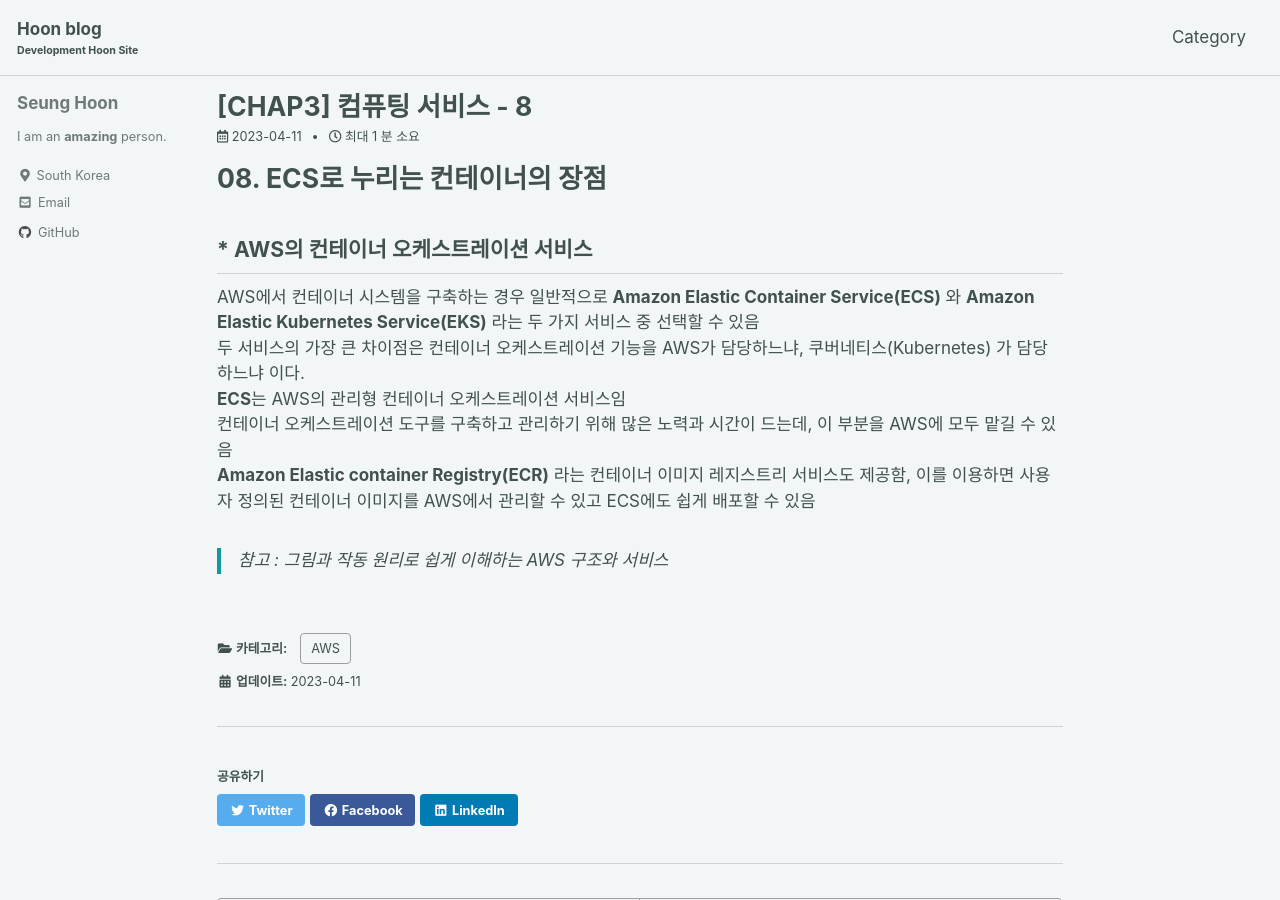
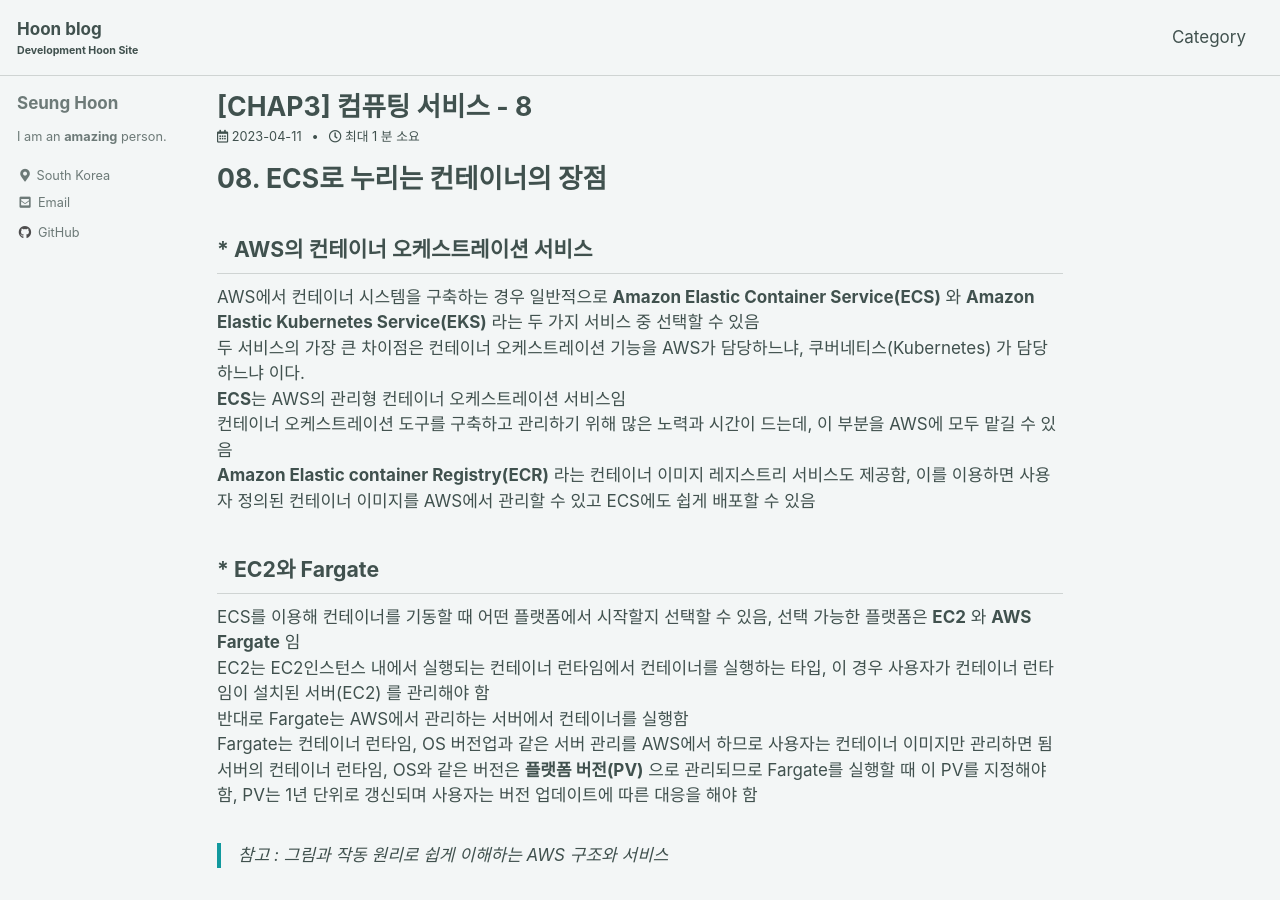
Before and after one commit to ibk01161/ibk01161.github.io, a Jekyll site: the page built from _posts/2023-04-11-aws3_08.md, in a window 1280 px wide and 900 px high. Built offline with Jekyll 4.4.1, drawn with Linux system fonts in a browser that asks for light colours; cached includes are drawn as plain includes.

Commit message:
Add Post

```diff
--- a/_posts/2023-04-11-aws3_08.md
+++ b/_posts/2023-04-11-aws3_08.md
@@ -15,6 +15,15 @@ AWS에서 컨테이너 시스템을 구축하는 경우 일반적으로 **Amazon
 **Amazon Elastic container Registry(ECR)** 라는 컨테이너 이미지 레지스트리 서비스도 제공함, 이를 이용하면 사용자 정의된 컨테이너 이미지를 AWS에서 관리할 수 있고 ECS에도 쉽게 배포할 수 있음
 
 
+## * EC2와 Fargate
+
+ECS를 이용해 컨테이너를 기동할 때 어떤 플랫폼에서 시작할지 선택할 수 있음, 선택 가능한 플랫폼은 **EC2** 와 **AWS Fargate** 임
+EC2는 EC2인스턴스 내에서 실행되는 컨테이너 런타임에서 컨테이너를 실행하는 타입, 이 경우 사용자가 컨테이너 런타임이 설치된 서버(EC2) 를 관리해야 함
+반대로 Fargate는 AWS에서 관리하는 서버에서 컨테이너를 실행함
+Fargate는 컨테이너 런타임, OS 버전업과 같은 서버 관리를 AWS에서 하므로 사용자는 컨테이너 이미지만 관리하면 됨
+서버의 컨테이너 런타임, OS와 같은 버전은 **플랫폼 버전(PV)** 으로 관리되므로 Fargate를 실행할 때 이 PV를 지정해야 함, PV는 1년 단위로 갱신되며 사용자는 버전 업데이트에 따른 대응을 해야 함
+
+
 
 
 > 참고 : 그림과 작동 원리로 쉽게 이해하는 AWS 구조와 서비스
```
